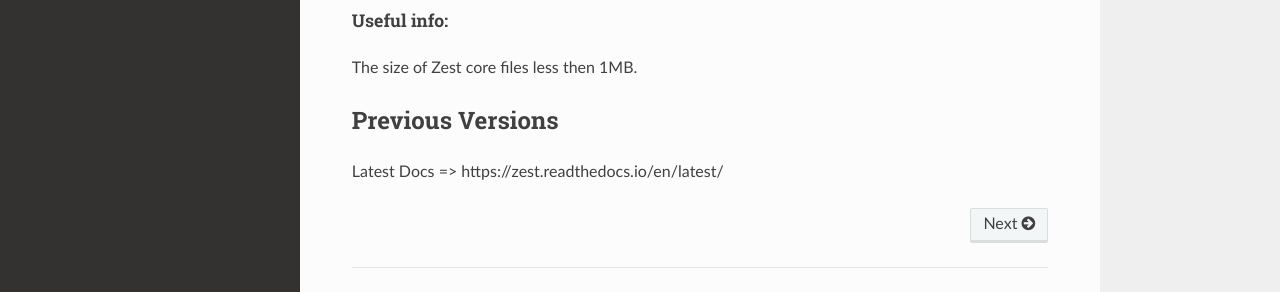
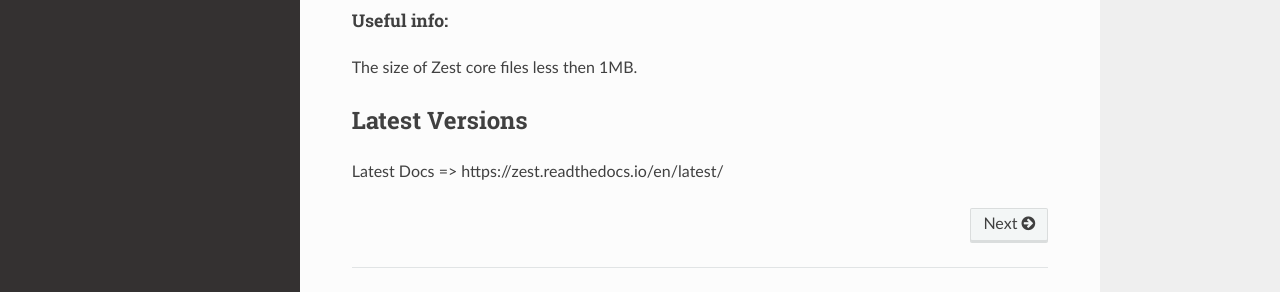
Before and after one commit to Softhub99/zest-docs-2-0-2, an MkDocs documentation site: the page built from docs/index.md, in a window 1280 px wide and 1226 px high. Shown: the part 889-1181 px from the top of the window. Built offline with MkDocs 1.6.1, drawn with Linux system fonts in a browser that asks for light colours; nearby versions of some CDN libraries; old or Windows-style settings are respelled for this version of MkDocs.

Commit message:
Update index.md

```diff
--- a/docs/index.md
+++ b/docs/index.md
@@ -15,5 +15,5 @@ Composer autoloader is used for autoloading files. It's necessary as a means to
 ##### Useful info:
 The size of Zest core files less then 1MB.
 
-## Previous Versions
+## Latest Versions
 Latest Docs => https://zest.readthedocs.io/en/latest/
```
